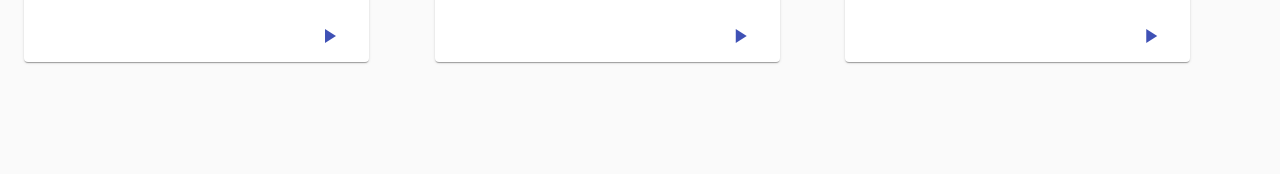
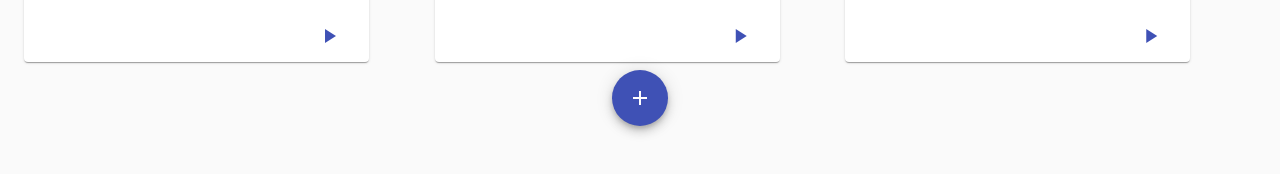
Before and after one commit to buppa93/ipcam, a React (Create React App) app: page / in a window 1280 px wide. Shown: the part 410-584 px from the top of the page. Built offline with nearby package versions, Linux system fonts and the light colour scheme.

Commit message:
Added Fab button to add new Cam

```diff
--- a/src/components/ContainerComponent.js
+++ b/src/components/ContainerComponent.js
@@ -3,6 +3,8 @@
 import Container from '@material-ui/core/Container';
 import CamPreviewComponent from './CamPreviewComponent';
 import Grid from '@material-ui/core/Grid';
+import Fab from '@material-ui/core/Fab';
+import AddIcon from '@material-ui/icons/Add';
 
 const styles = theme => ({
     root: {
@@ -16,6 +18,9 @@
     container: {
         paddingTop: theme.spacing(4),
         paddingBottom: theme.spacing(4),
+    },
+    fab: {
+        margin: theme.spacing(1),
     },
 });
 
@@ -43,8 +48,10 @@
                                 <Grid item xs={12} lg={4}>
                                     <CamPreviewComponent camId={3} />
                                 </Grid>
-
                             </Grid>
+                            <Fab color="primary" aria-label="add" className={classes.fab}>
+                                <AddIcon />
+                            </Fab>
                         </Container>
                     </div>
             </main>
```
